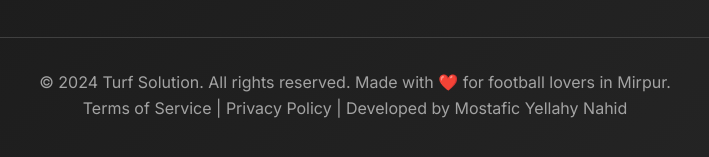
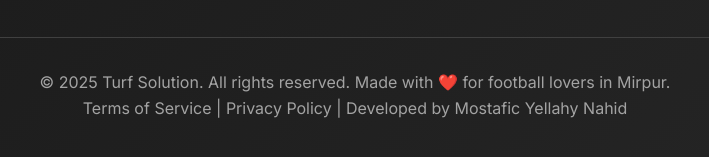
Before and after one commit to mostaficnahid/TurfSolution, a plain HTML site: page e7a09e93-c0a7-40fa-be87-10b06daf2891--1756792800--98e46f53.app.yourware.app/index.html in a window 1280 px wide. Shown: the part 5523-5680 px from the top of the page, 285-994 px from the left. Drawn offline with Linux system fonts and the light colour scheme.

Commit message:
Update index.html

```diff
--- a/e7a09e93-c0a7-40fa-be87-10b06daf2891--1756792800--98e46f53.app.yourware.app/index.html
+++ b/e7a09e93-c0a7-40fa-be87-10b06daf2891--1756792800--98e46f53.app.yourware.app/index.html
@@ -1266,7 +1266,7 @@
                 </div>
             </div>
             <div class="footer-bottom">
-                <p>&copy; 2024 Turf Solution. All rights reserved. Made with ❤️ for football lovers in Mirpur.</p>
+                <p>&copy; 2025 Turf Solution. All rights reserved. Made with ❤️ for football lovers in Mirpur.</p>
          <p>Terms of Service | Privacy Policy | Developed by Mostafic Yellahy Nahid</p>
             </div>
         </div>
```
